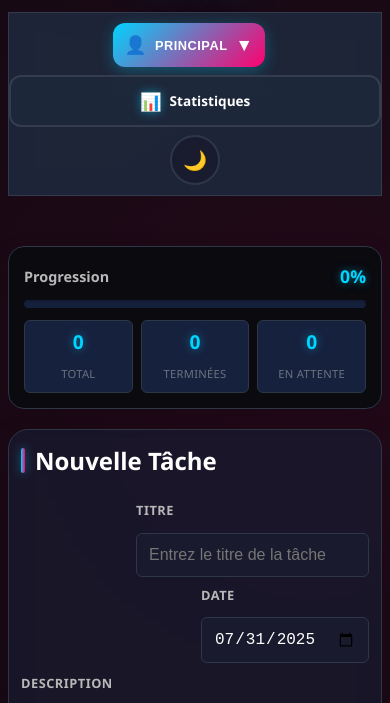
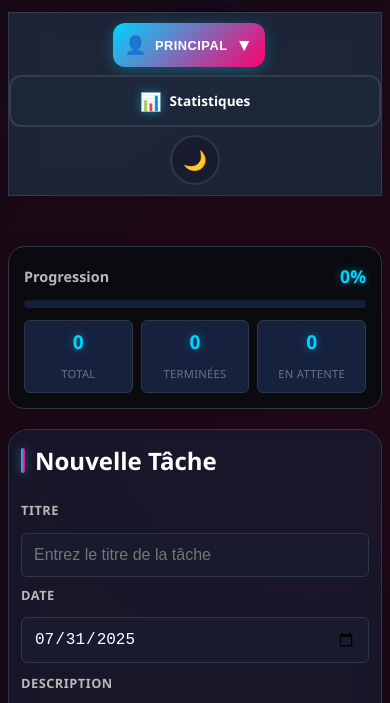
Before and after one commit to LassoCoul/futurtask, a plain HTML site: page index.html in a window 390 px wide. Shown: the part 108-811 px from the top of the page. Drawn offline with nearby package versions, Linux system fonts and the light colour scheme.

Commit message:
Correction du champ titre sur mobile - Largeur 100% garantie

```diff
--- a/styles.css
+++ b/styles.css
@@ -1581,11 +1581,17 @@ body {
 
         .form-row .form-group {
             flex: none;
+            width: 100%;
+        }
+
+        .form-group {
+            width: 100%;
         }
     }
 
     .form-group {
         margin-bottom: 0;
+        width: 100%;
     }
 
     .form-group label {
@@ -1607,6 +1613,7 @@ body {
         background: var(--bg-secondary);
         color: var(--text-primary);
         transition: all 0.2s ease;
+        box-sizing: border-box;
     }
 
     .form-group input:focus,
```
